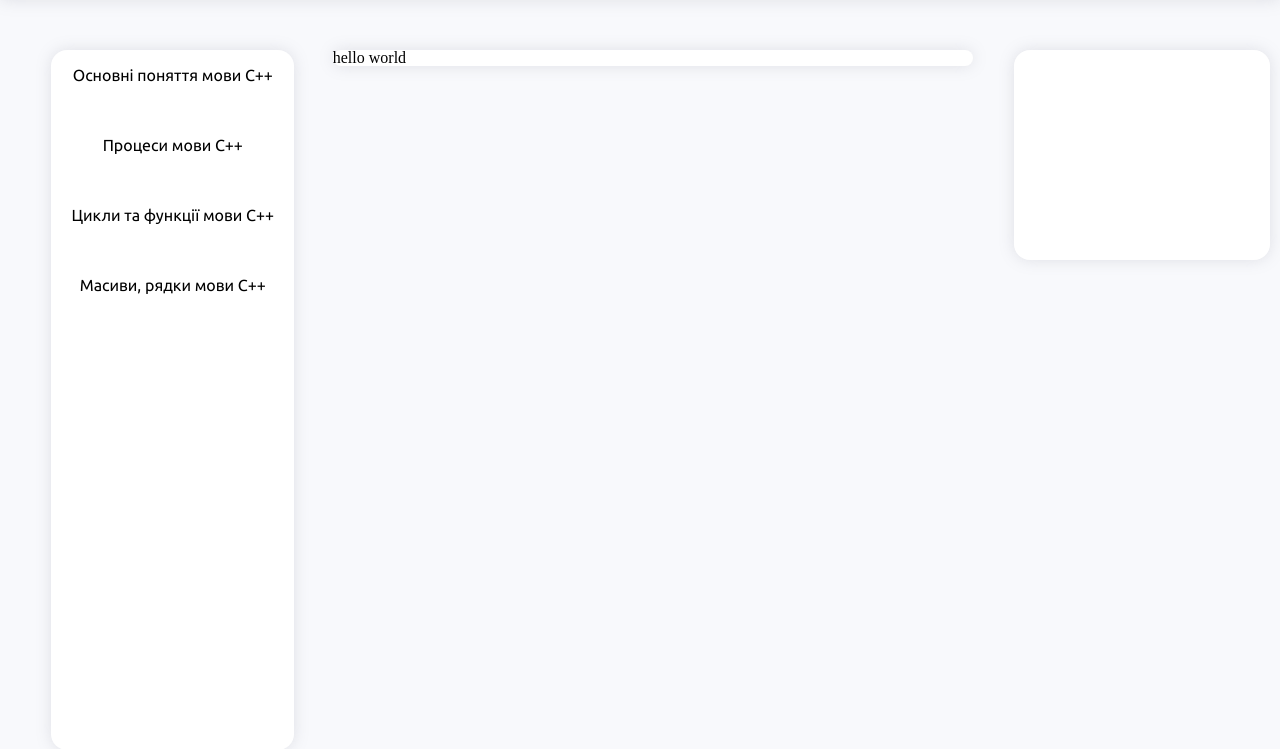
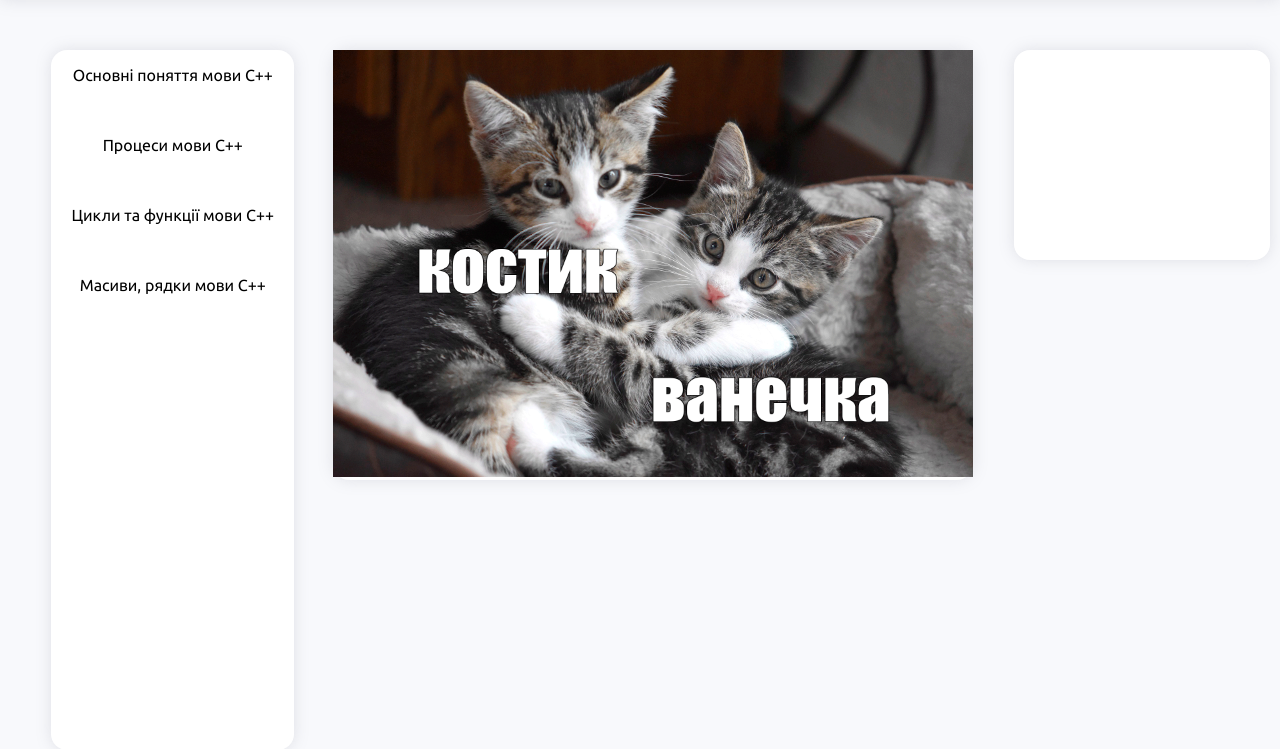
Before and after one commit to kostya-kon/multimedia_guide_for_cpp, a Django app: page / in a window 1280 px wide. Shown: the part 64-813 px from the top of the page. Run offline with Django 3.2, Linux system fonts and the light colour scheme.

Commit message:
add catpic

```diff
--- a/static/style/base.css
+++ b/static/style/base.css
@@ -104,6 +104,10 @@ a
     align-items: flex-start; */
 
 }
+.catpic{
+    width: 100%;
+    height: 100%;
+}
 .anchors
 {
     background-color: #fff;
--- a/templates/home.html
+++ b/templates/home.html
@@ -2,5 +2,5 @@
 {% load static %}
 
 {% block main %}
-<h1>hello world</h1>
+<img src="{% static 'img/cat.png' %}" alt="kotik" class="catpic">
 {% endblock main %}
```
Also changed, not shown: static/img/cat.png (added).
